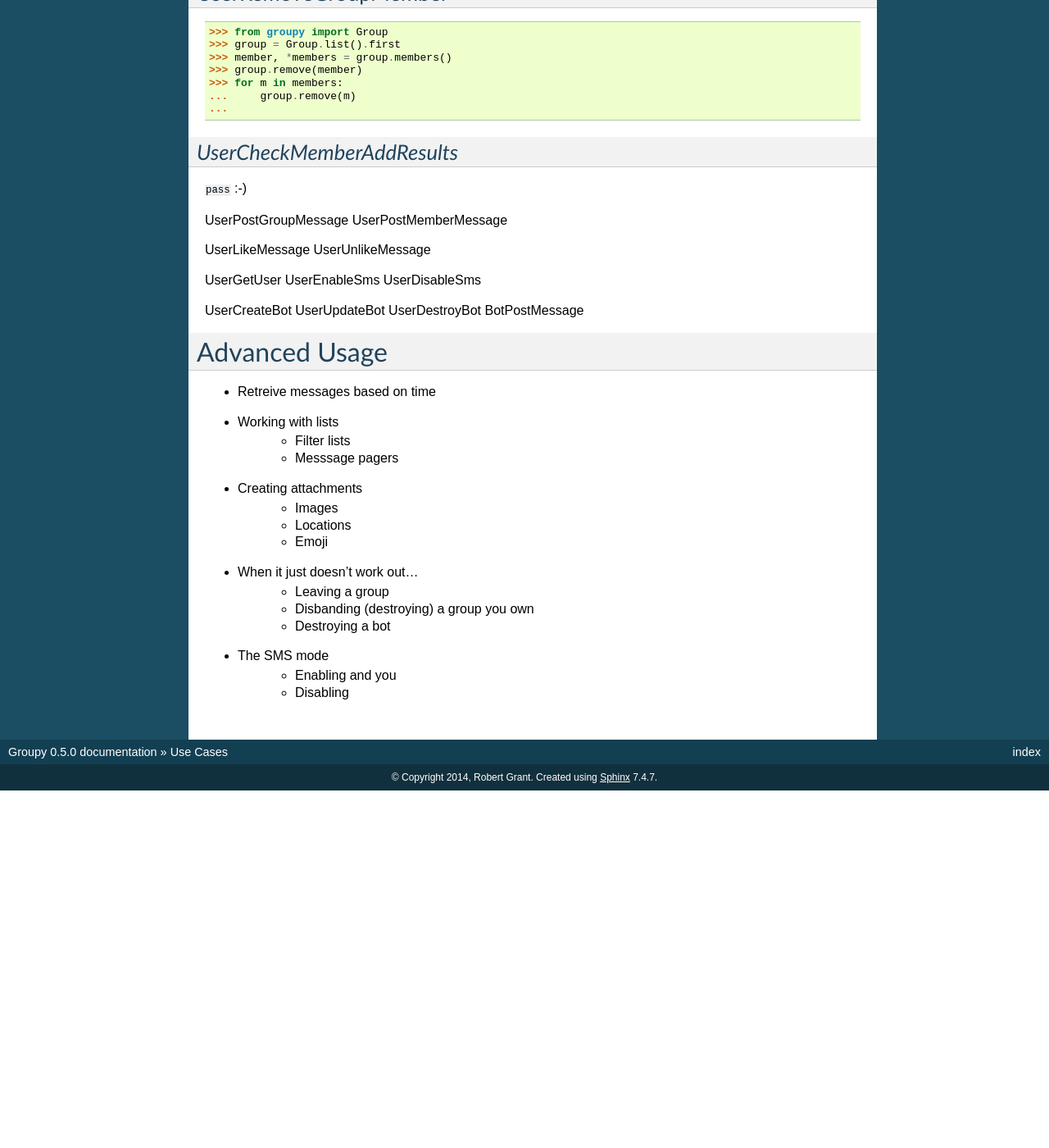
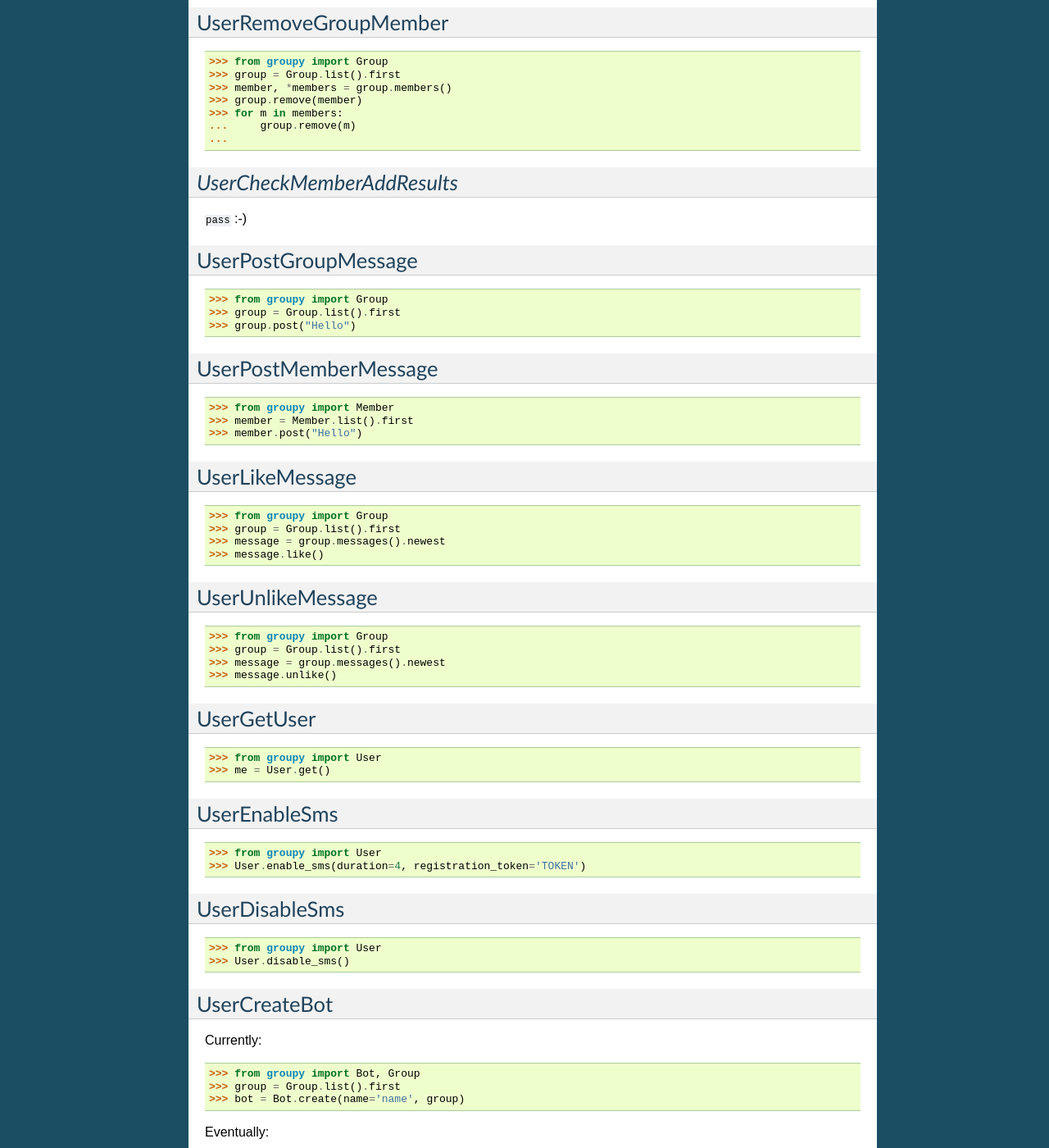
Before and after one commit to rhgrant10/Groupy, a Sphinx documentation site: the page built from docs/pages/docplan.rst, in a window 1280 px wide and 1400 px high, scrolled down 2095 px. Shown: the whole window at 82% size. Built offline with Sphinx 7.4.7, drawn with Linux system fonts in a browser that asks for light colours; before the commit the page ends 3059 px from its top, so only the background shows below that; some of the changed text lies outside the part shown.

Commit message:
Updated doc plan with implemented code

```diff
--- a/docs/pages/docplan.rst
+++ b/docs/pages/docplan.rst
@@ -17,18 +17,20 @@
 
 .. code-block:: python
 
-	>>> from groupy import Member
+	>>> from groupy import Member, Group
 	>>> Member.list()
 
 UserListBots
 ------------
+
+Currently:
 
 .. code-block:: python
 
 	>>> from groupy import Bot
 	>>> Bot.list()
 
-*UserCreateGroup*
+UserCreateGroup
 -----------------
 
 .. code-block:: python
@@ -157,19 +159,113 @@
 
 
 UserPostGroupMessage
+--------------------
+
+.. code-block:: python
+
+	>>> from groupy import Group
+	>>> group = Group.list().first
+	>>> group.post("Hello")
+
 UserPostMemberMessage
+---------------------
+
+.. code-block:: python
+
+	>>> from groupy import Member
+	>>> member = Member.list().first
+	>>> member.post("Hello")
 
 UserLikeMessage
+---------------
+
+.. code-block:: python
+
+	>>> from groupy import Group
+	>>> group = Group.list().first
+	>>> message = group.messages().newest
+	>>> message.like()
+
 UserUnlikeMessage
+-----------------
+
+.. code-block:: python
+
+	>>> from groupy import Group
+	>>> group = Group.list().first
+	>>> message = group.messages().newest
+	>>> message.unlike()
 
 UserGetUser
+-----------
+
+.. code-block:: python
+
+	>>> from groupy import User
+	>>> me = User.get()
+
 UserEnableSms
+-------------
+
+.. code-block:: python
+
+	>>> from groupy import User
+	>>> User.enable_sms(duration=4, registration_token='TOKEN')
+
 UserDisableSms
+--------------
+
+.. code-block:: python
+
+	>>> from groupy import User
+	>>> User.disable_sms()
 
 UserCreateBot
+-------------
+
+Currently:
+
+.. code-block:: python
+
+	>>> from groupy import Bot, Group
+	>>> group = Group.list().first
+	>>> bot = Bot.create(name='name', group)
+
+Eventually:
+
+.. code-block:: python
+
+	>>> from groupy import Group
+	>>> group = Group.list().first
+	>>> bot = group.create_bot(name='name')
+
 UserUpdateBot
+-------------
+
+.. code-block:: python
+
+	>>> from groupy import Bot
+	>>> bot = Bot.list().first
+	>>> bot.update(name='name', ...)
+
 UserDestroyBot
+--------------
+
+.. code-block:: python
+
+	>>> from groupy import Bot
+	>>> bot = Bot.list().first
+	>>> bot.destroy()
+	>>> del bot
+
 BotPostMessage
+--------------
+
+.. code-block:: python
+
+	>>> from groupy import Bot
+	>>> bot = Bot.list().first
+	>>> bot.post("Hello")
 
 
 Advanced Usage
```
